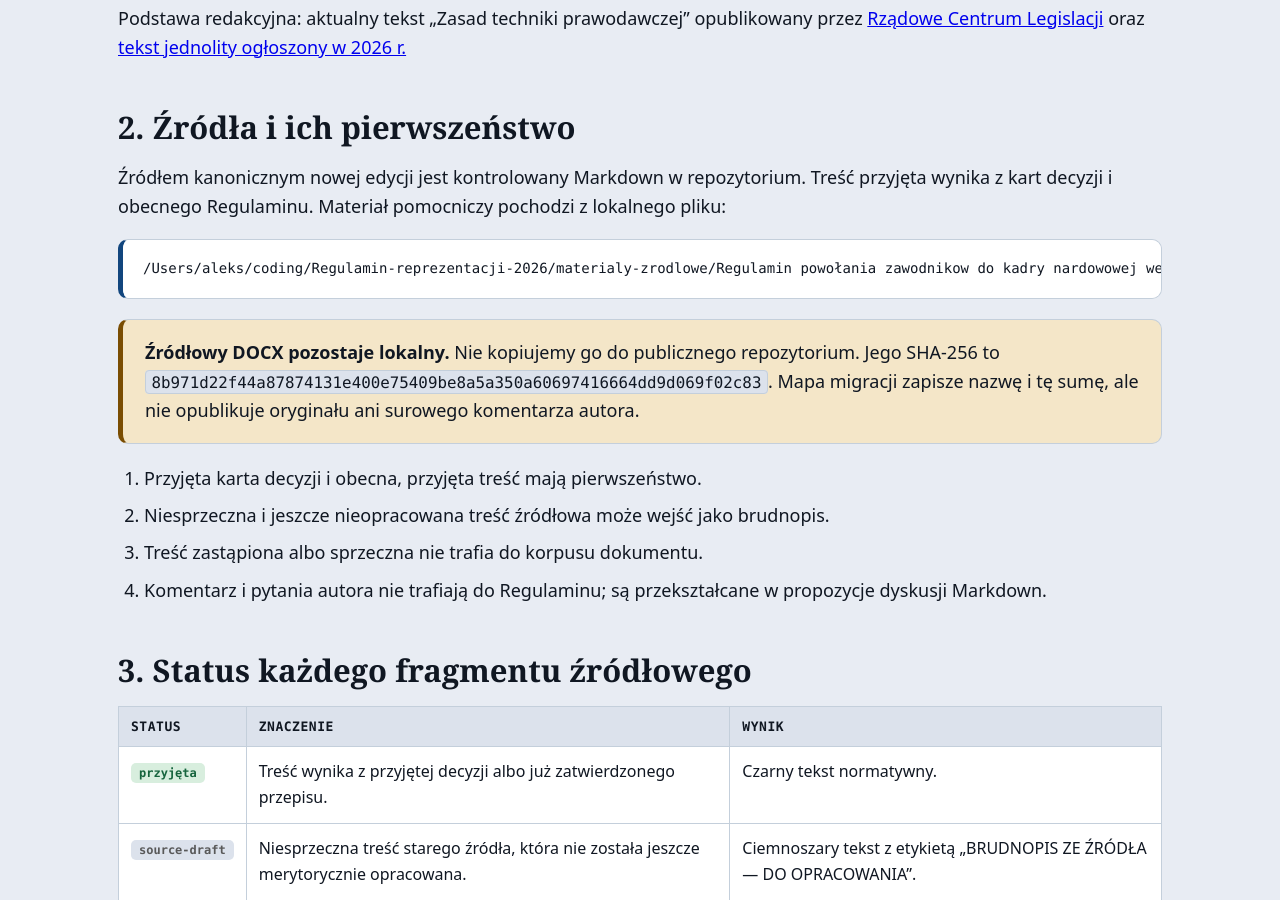
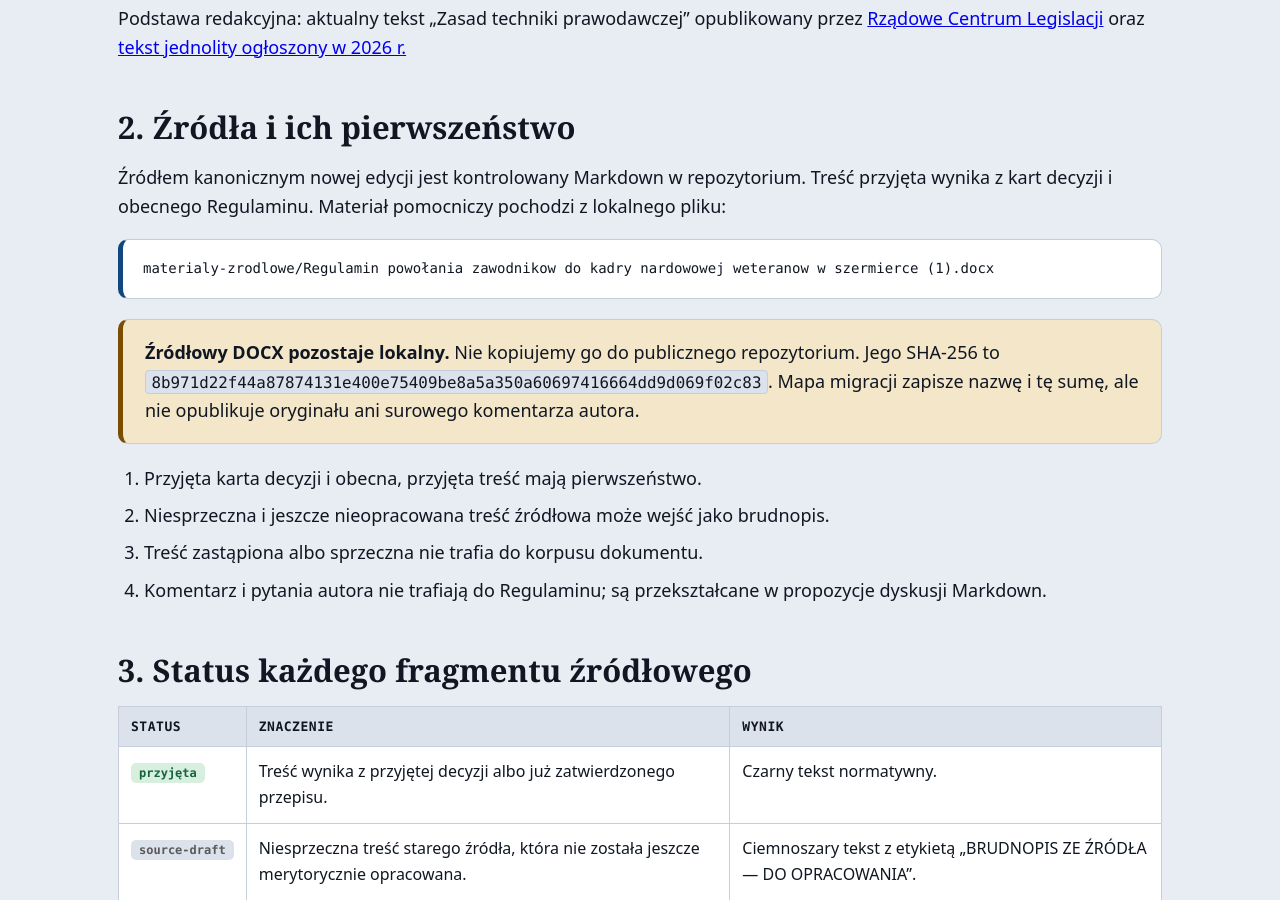
Before and after one commit to Fencer4Life/Regulamin_Kadry-SPWS, a Jekyll site: the page plany/2026-09-19-ztp-i-migracja-tresci-zrodlowej-design.html, which Jekyll copies as it is, in a window 1280 px wide and 900 px high, scrolled down 1024 px. Built offline with Jekyll 4.4.1, drawn with Linux system fonts in a browser that asks for light colours.

Commit message:
docs: remove personal paths and require GitHub identity

```diff
--- a/plany/2026-09-16-wdrozenie-automatu-md-docx-design.html
+++ b/plany/2026-09-16-wdrozenie-automatu-md-docx-design.html
@@ -17,7 +17,7 @@
 
   <section>
     <h2>Granice i niezmienne zasady</h2>
-    <div class="box ok"><b>Potwierdzone:</b> kandydat <code>/Users/aleks/coding/regulamin-candidate.docx</code> został ręcznie sprawdzony w Microsoft Word. Próba parytetu pozostaje dowodem technicznym, a kontrola Worda domyka wymaganą bramkę wizualną.</div>
+    <div class="box ok"><b>Potwierdzone:</b> kandydat <code>regulamin-candidate.docx</code> został ręcznie sprawdzony w Microsoft Word. Próba parytetu pozostaje dowodem technicznym, a kontrola Worda domyka wymaganą bramkę wizualną.</div>
     <ul>
       <li>Nie zmieniamy celu Regulaminu ani zatwierdzonego brzmienia bez odrębnej decyzji.</li>
       <li>Nie usuwamy historycznych skryptów <code>apply_approved_*.py</code>.</li>
--- a/plany/2026-09-19-ztp-i-migracja-tresci-zrodlowej-design.html
+++ b/plany/2026-09-19-ztp-i-migracja-tresci-zrodlowej-design.html
@@ -67,7 +67,7 @@
   <section>
     <h2>2. Źródła i ich pierwszeństwo</h2>
     <p>Źródłem kanonicznym nowej edycji jest kontrolowany Markdown w repozytorium. Treść przyjęta wynika z kart decyzji i obecnego Regulaminu. Materiał pomocniczy pochodzi z lokalnego pliku:</p>
-    <pre>/Users/aleks/coding/Regulamin-reprezentacji-2026/materialy-zrodlowe/Regulamin powołania zawodnikow do kadry nardowowej weteranow w szermierce (1).docx</pre>
+    <pre>materialy-zrodlowe/Regulamin powołania zawodnikow do kadry nardowowej weteranow w szermierce (1).docx</pre>
     <div class="box warn">
       <strong>Źródłowy DOCX pozostaje lokalny.</strong> Nie kopiujemy go do publicznego repozytorium. Jego SHA-256 to <code>8b971d22f44a87874131e400e75409be8a5a350a60697416664dd9d069f02c83</code>. Mapa migracji zapisze nazwę i tę sumę, ale nie opublikuje oryginału ani surowego komentarza autora.
     </div>
```
Also changed, not shown: AGENTS.md (added, +6 -0 lines).
